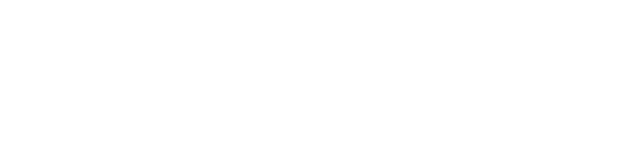
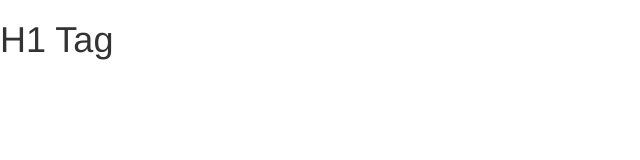
Before and after one commit to svetoslavovm/js-tinker, a website: page app/index.html in a window 1280 px wide. Shown: the whole page, without its empty margins (0-640 px from the left). Drawn offline with nearby package versions, Linux system fonts and the light colour scheme.

Commit message:
adds ava and test html

```diff
--- a/app/index.html
+++ b/app/index.html
@@ -6,6 +6,7 @@
   <link rel="stylesheet" href="https://maxcdn.bootstrapcdn.com/bootstrap/3.3.6/css/bootstrap.min.css">
 </head>
 <body>
+  <h1>H1 Tag</h1>
   <div id="app"></div>
 </body>
 </html>
--- a/package.json
+++ b/package.json
@@ -5,7 +5,8 @@
   "main": "index.js",
   "scripts": {
     "production": "webpack",
-    "start": "webpack-dev-server"
+    "start": "webpack-dev-server",
+    "test": "ava"
   },
   "author": "",
   "license": "ISC",
@@ -14,6 +15,7 @@
     "react-dom": "^0.14.7"
   },
   "devDependencies": {
+    "ava": "^0.13.0",
     "babel-core": "^6.7.4",
     "babel-loader": "^6.2.4",
     "babel-preset-react": "^6.5.0",
```
Also changed, not shown: dist/index.html.
